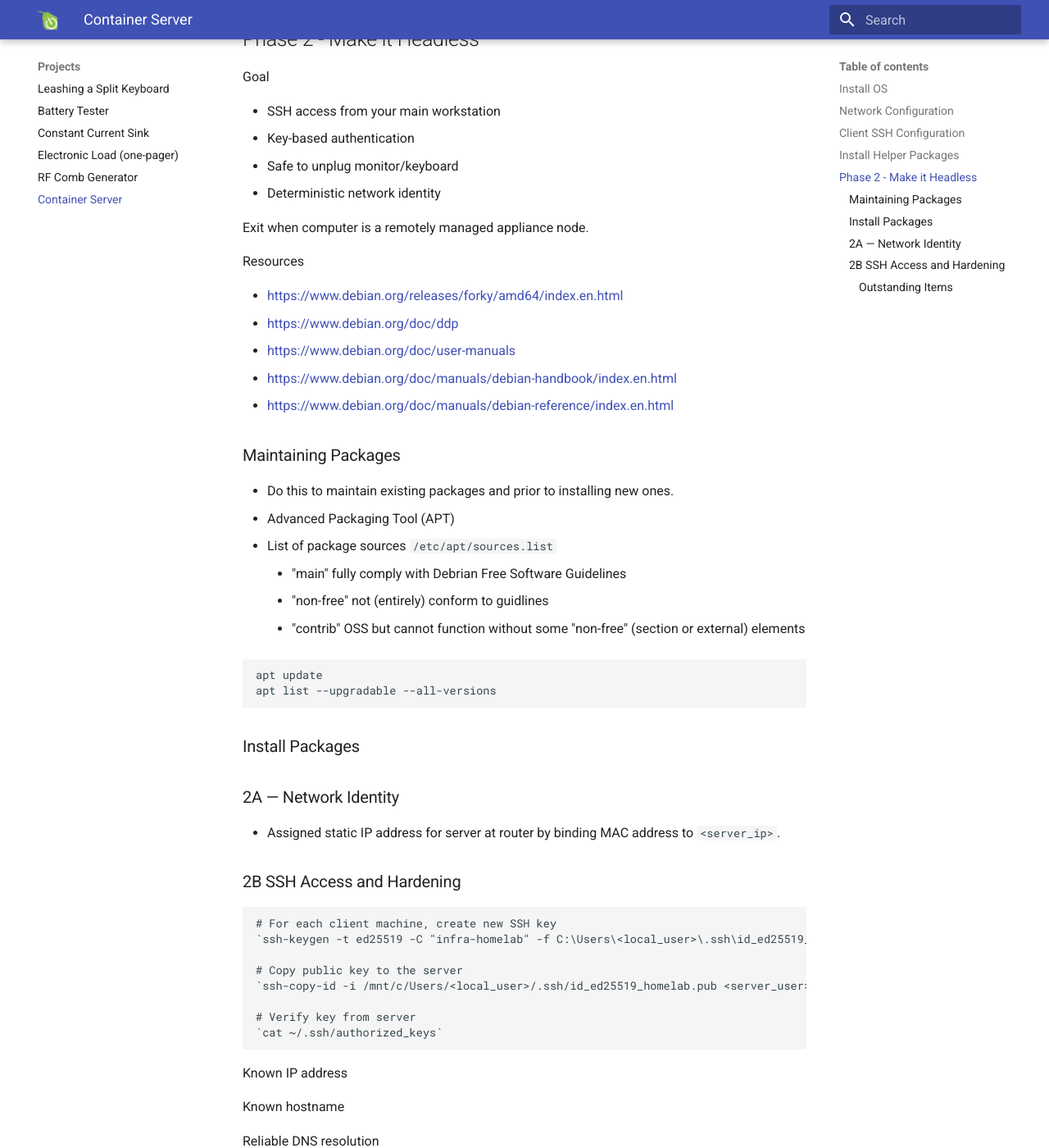
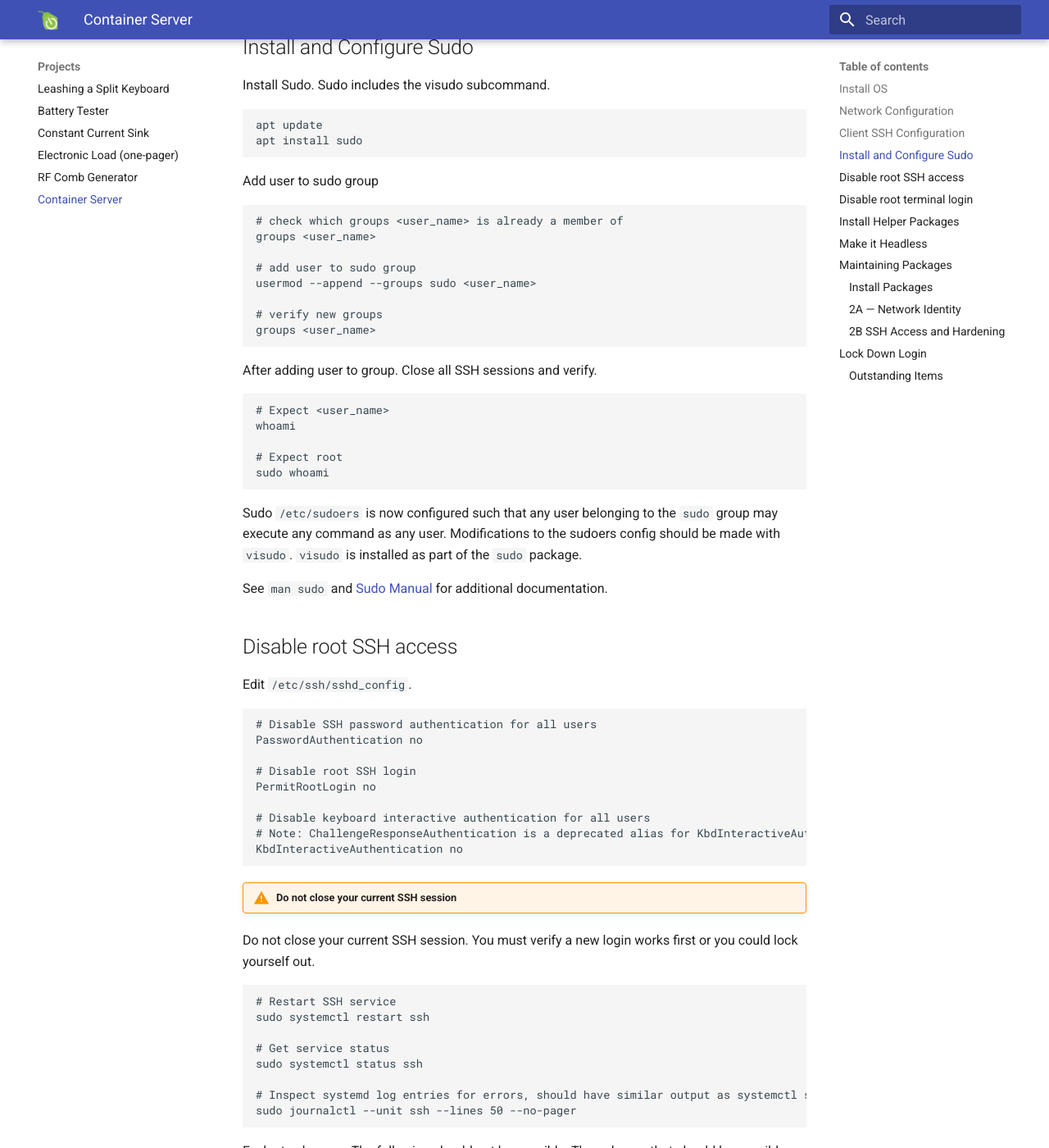
Before and after one commit to paretech/docs, an MkDocs documentation site: the page built from docs/projects/20260217_ContainerServer.md, in a window 1280 px wide and 1400 px high, scrolled down 2830 px. Shown: the whole window at 82% size. Built offline with MkDocs 1.6.1 and Material for MkDocs 9.7.7, drawn with Linux system fonts in a browser that asks for light colours; some of the changed text lies outside the part shown.

Commit message:
Add lock down SSH

````diff
--- a/docs/projects/20260217_ContainerServer.md
+++ b/docs/projects/20260217_ContainerServer.md
@@ -29,6 +29,14 @@ ip --brief address
 ssh <username>@<server_ip>
 ```
 
+Additional Debian resources
+
+- <https://www.debian.org/releases/forky/amd64/index.en.html>
+- <https://www.debian.org/doc/ddp>
+- <https://www.debian.org/doc/user-manuals>
+- <https://www.debian.org/doc/manuals/debian-handbook/index.en.html>
+- <https://www.debian.org/doc/manuals/debian-reference/index.en.html>
+
 ## Network Configuration
 
 Add a static route to DHCP server then configure the server network interface with static IP. In this case, DHCP resides on the primary router.
@@ -41,7 +49,7 @@ There a number of different ways (systemd, interfaces, networkmanager, etc...) t
 
 Find the target interface using `ip --brief link show` then edit `/etc/network/interfaces`. Remove the two `allow-hotplug <interface>` and `iface <interface> inet dhcp`. These were for DHCP. Add the following contents to the `primary network interface` section.
 
-```interfaces
+```bash
 auto <interface>
 iface <interface> inet static
     address <server_ip>/<server_subnetmask>
@@ -89,6 +97,80 @@ Now you can connect from your client machine by simply executing `ssh short_name
 
 See also [OpenSSH Manual Pages](https://www.openssh.org/manual.html).
 
+## Install and Configure Sudo
+
+Install Sudo. Sudo includes the visudo subcommand.
+
+```sh
+apt update
+apt install sudo
+```
+
+Add user to sudo group
+
+```sh
+# check which groups <user_name> is already a member of
+groups <user_name>
+
+# add user to sudo group
+usermod --append --groups sudo <user_name>
+
+# verify new groups
+groups <user_name>
+```
+
+After adding user to group. Close all SSH sessions and verify.
+
+```sh
+# Expect <user_name>
+whoami
+
+# Expect root
+sudo whoami
+```
+
+Sudo `/etc/sudoers` is now configured such that any user belonging to the `sudo` group may execute any command as any user. Modifications to the sudoers config should be made with `visudo`. `visudo` is installed as part of the `sudo` package.
+
+See `man sudo` and [Sudo Manual](https://www.sudo.ws/docs/man/sudoers.man/) for additional documentation.
+
+## Disable root SSH access
+
+Edit `/etc/ssh/sshd_config`.
+
+```bash
+# Disable SSH password authentication for all users
+PasswordAuthentication no
+
+# Disable root SSH login
+PermitRootLogin no
+
+# Disable keyboard interactive authentication for all users
+# Note: ChallengeResponseAuthentication is a deprecated alias for KbdInteractiveAuthentication
+KbdInteractiveAuthentication no
+```
+
+!!! warning "Do not close your current SSH session"
+Do not close your current SSH session. You must verify a new login works first or you could lock yourself out.
+
+```bash
+# Restart SSH service
+sudo systemctl restart ssh
+
+# Get service status
+sudo systemctl status ssh
+
+# Inspect systemd log entries for errors, should have similar output as systemctl status
+sudo journalctl --unit ssh --lines 50 --no-pager
+```
+
+Evaluate changes. The following should not be possible. The only way that should be possible now is a standard user with SSH key pair.
+
+- Attempt to login as standard user using name/password.
+- Attempt to login as root using password
+- Attempt to login as root using SSH key (would require setup)
+
+## Disable root terminal login
+
 ## Install Helper Packages
 
 ```bash
@@ -99,9 +181,9 @@ apt list --upgradable --all-versions
 apt sudo vim
 ```
 
-## Phase 2 - Make it Headless
+## Make it Headless
 
-Goal
+Goal:
 
 - SSH access from your main workstation
 - Key-based authentication
@@ -112,13 +194,7 @@ Exit when computer is a remotely managed appliance node.
 
 Resources
 
-- <https://www.debian.org/releases/forky/amd64/index.en.html>
-- <https://www.debian.org/doc/ddp>
-- <https://www.debian.org/doc/user-manuals>
-- <https://www.debian.org/doc/manuals/debian-handbook/index.en.html>
-- <https://www.debian.org/doc/manuals/debian-reference/index.en.html>
-
-### Maintaining Packages
+## Maintaining Packages
 
 - Do this to maintain existing packages and prior to installing new ones.
 - Advanced Packaging Tool (APT)
@@ -126,11 +202,6 @@ Resources
   - "main" fully comply with Debrian Free Software Guidelines
   - "non-free" not (entirely) conform to guidlines
   - "contrib" OSS but cannot function without some "non-free" (section or external) elements
-
-```sh
-apt update
-apt list --upgradable --all-versions
-```
 
 ### Install Packages
 
@@ -151,41 +222,9 @@ apt list --upgradable --all-versions
 `cat ~/.ssh/authorized_keys`
 ```
 
-Known IP address
-
-Known hostname
+## Lock Down Login
 
 Reliable DNS resolution
-
-Verified internet connectivity
-
-Success criteria:
-
-You can ping it from another machine
-
-You can reach Debian package mirrors
-
-Reboot does not change identity
-
-This is the foundation for everything else.
-
-2B — SSH Reachability
-
-Because you selected SSH server during install, now confirm:
-
-Success criteria:
-
-You can SSH from your laptop/desktop
-
-Login works using password first (temporary)
-
-Latency/connection stable across reboots
-
-This is the first true infrastructure control plane.
-
-2C — Key-Based Authentication & Lockdown
-
-Next we transition to real server posture:
 
 Target state:
 
@@ -236,7 +275,7 @@ At that moment, psychologically:
 The machine stops being a “PC”
 and becomes infrastructure
 
-#### Outstanding Items
+### Outstanding Items
 
 - How to reduce friction between windows powershell and WSL instances? I've been trying to use WSL shell as my primary environment.
 - Set server local IP to DHCP IP reservation. This way you can still get into the system even if you don't have a DHCP server or you ar trying to access outside of network. Several other reasons why this is a good idea...
````
